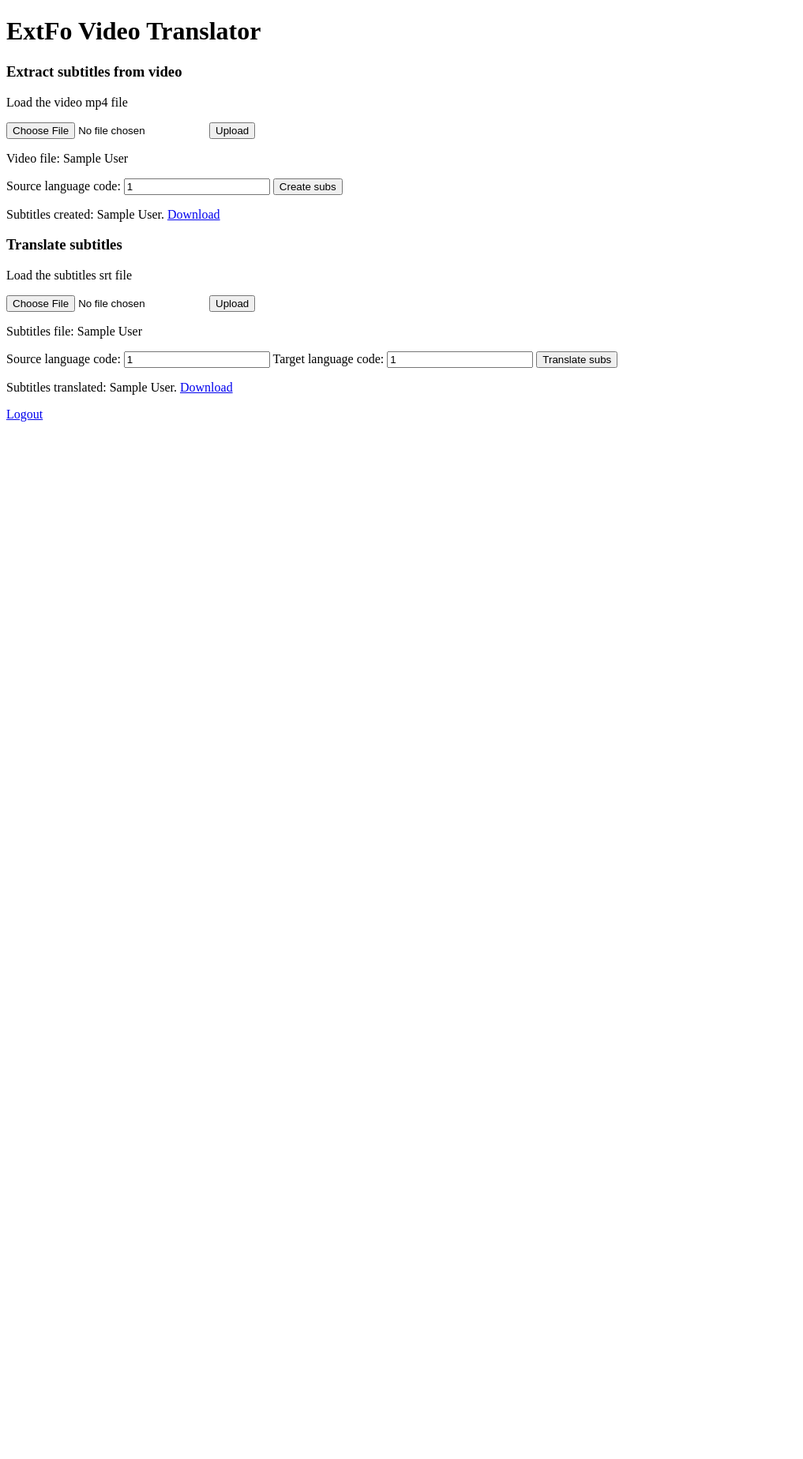
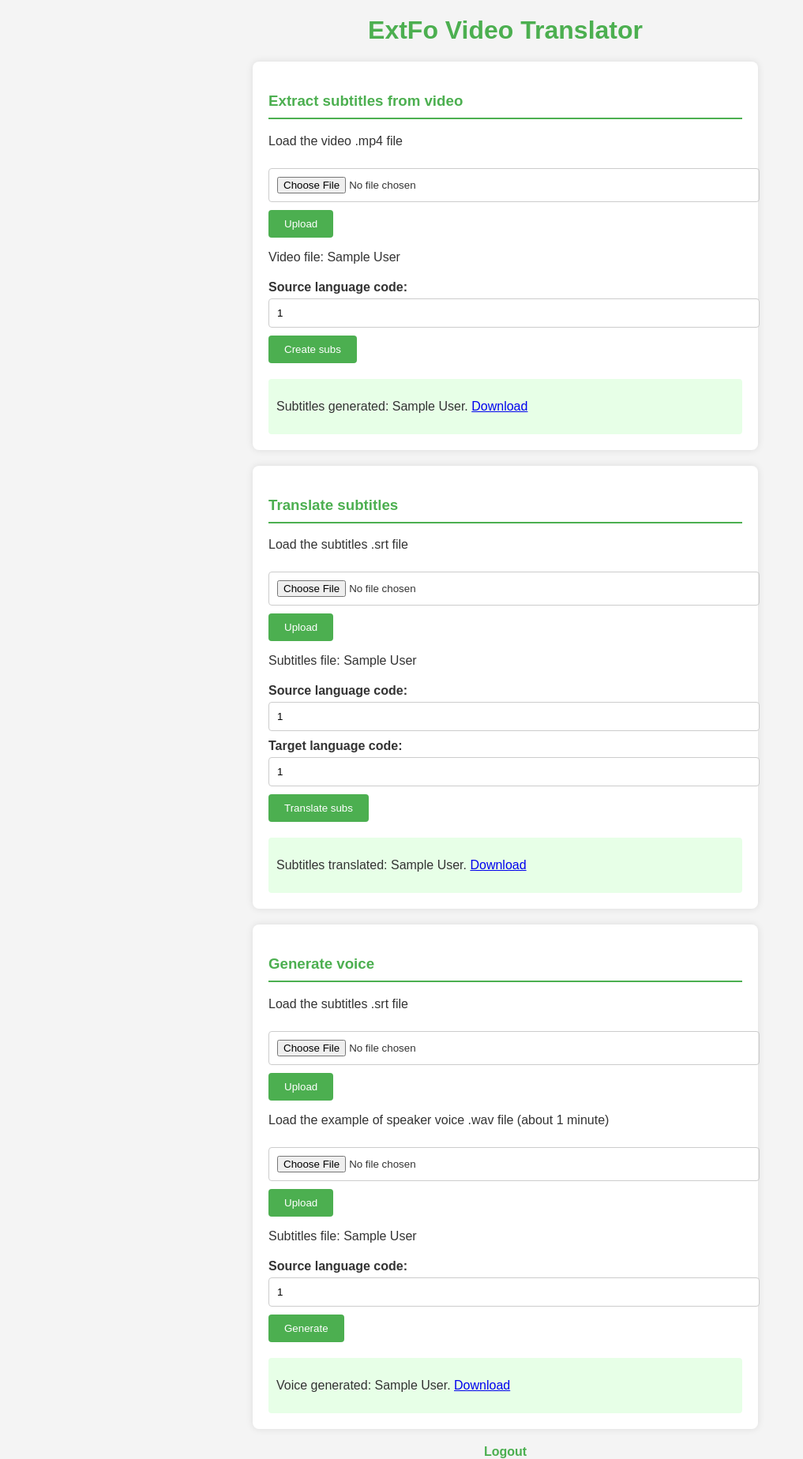
Before and after one commit to samb1232/VideoTranslator, a Flask app: page / in a window 1280 px wide. Shown: the whole page at 79% size, without its empty margins (0-1017 px from the left). Before the commit the page ends 534 px from the top, so only its background shows below. Run offline with Flask 3, Linux system fonts and the light colour scheme; the visitor is signed in with stand-in values (Sample User, id 1); some libraries are stand-ins or nearby versions.

Commit message:
added static and fixed homepage view and other changes

```diff
--- /dev/null
+++ b/static/homepage_script.js
@@ -0,0 +1,63 @@
+$(document).ready(function () {
+    $('#create_subs_form').on('submit', function (e) {
+        e.preventDefault();
+        $('#create_subs_button').prop('disabled', true);
+        $('#vid_processing_message').show();
+        $.ajax({
+            url: $(this).attr('action'),
+            type: 'POST',
+            data: $(this).serialize(),
+            success: function (response) {
+                location.reload();
+            }
+        });
+    });
+
+    $('#translate_subs_form').on('submit', function (e) {
+        e.preventDefault();
+        $('#translate_subs_button').prop('disabled', true);
+        $('#translation_processing_message').show();
+        $.ajax({
+            url: $(this).attr('action'),
+            type: 'POST',
+            data: $(this).serialize(),
+            success: function (response) {
+                location.reload();
+            }
+        });
+    });
+
+    $('#generate_voice_form').on('submit', function (e) {
+        e.preventDefault();
+        $('#generate_voice_button').prop('disabled', true);
+        $('#voice_gen_processing_message').show();
+        $.ajax({
+            url: $(this).attr('action'),
+            type: 'POST',
+            data: $(this).serialize(),
+            success: function (response) {
+                location.reload();
+            }
+        });
+    });
+
+
+    $('form[enctype="multipart/form-data"]').on('submit', function (e) {
+        e.preventDefault();
+        var formData = new FormData(this);
+        $.ajax({
+            url: $(this).attr('action'),
+            type: 'POST',
+            data: formData,
+            contentType: false,
+            processData: false,
+            success: function (response) {
+                if (response.status === 'success') {
+                    location.reload();
+                } else {
+                    alert(response.message);
+                }
+            }
+        });
+    });
+});
--- /dev/null
+++ b/static/homepage_style.css
@@ -0,0 +1,99 @@
+body {
+    font-family: Arial, sans-serif;
+    background-color: #f4f4f4;
+    margin: 0;
+    padding: 0;
+    color: #333;
+}
+
+h1 {
+    text-align: center;
+    margin-top: 20px;
+    color: #4CAF50;
+}
+
+.extract_subs_div,
+.translate_subs_div,
+.generate_voice_line_div {
+    background-color: #fff;
+    margin: 20px auto;
+    padding: 20px;
+    border-radius: 8px;
+    box-shadow: 0 0 10px rgba(0, 0, 0, 0.1);
+    max-width: 600px;
+}
+
+h3 {
+    border-bottom: 2px solid #4CAF50;
+    padding-bottom: 10px;
+    color: #4CAF50;
+}
+
+form {
+    margin-top: 20px;
+}
+
+label {
+    display: block;
+    margin-top: 10px;
+    font-weight: bold;
+}
+
+input[type="text"],
+input[type="file"] {
+    width: 100%;
+    padding: 10px;
+    margin-top: 5px;
+    border: 1px solid #ccc;
+    border-radius: 4px;
+}
+
+input[type="submit"] {
+    background-color: #4CAF50;
+    color: white;
+    padding: 10px 20px;
+    border: none;
+    border-radius: 4px;
+    cursor: pointer;
+    margin-top: 10px;
+}
+
+input[type="submit"]:hover {
+    background-color: #45a049;
+}
+
+input[type="submit"]:disabled {
+    background-color: #ccc;
+    cursor: not-allowed;
+}
+
+#vid_processing_message,
+#translation_processing_message,
+#voice_gen_processing_message {
+    color: red;
+    margin-top: 10px;
+}
+
+.subs_generated_div,
+.subs_translated_div,
+.voice_generated_div {
+    background-color: #e7ffe7;
+    padding: 10px;
+    border-radius: 4px;
+    margin-top: 20px;
+}
+
+.logout {
+    text-align: center;
+    margin-top: 20px;
+}
+
+.logout a {
+    color: #4CAF50;
+    text-decoration: none;
+    font-weight: bold;
+}
+
+.logout a:hover {
+    text-decoration: underline;
+}
--- a/templates/home.html
+++ b/templates/home.html
@@ -4,49 +4,21 @@
 <head>
     <meta charset="UTF-8">
     <title>Home</title>
+    <link rel="stylesheet" href="{{ url_for('static', filename='homepage_style.css') }}">
+    <link rel="icon" href="{{ url_for('static', filename='favicon.ico') }}" type="image/x-icon">
     <script src="https://code.jquery.com/jquery-3.6.0.min.js"></script>
-    <script>
-        $(document).ready(function () {
-            $('#create_subs_form').on('submit', function (e) {
-                e.preventDefault();
-                $('#create_subs_button').prop('disabled', true);
-                $('#vid_processing_message').show();
-                $.ajax({
-                    url: $(this).attr('action'),
-                    type: 'POST',
-                    success: function (response) {
-                        location.reload();
-                    }
-                });
-            });
-
-            $('#translate_subs_form').on('submit', function (e) {
-                e.preventDefault();
-                $('#translate_subs_button').prop('disabled', true);
-                $('#translation_processing_message').show();
-                $.ajax({
-                    url: $(this).attr('action'),
-                    type: 'POST',
-                    success: function (response) {
-                        location.reload();
-                    }
-                });
-            });
-        });
-
-    </script>
+    <script src="{{url_for('static', filename='homepage_script.js')}}"></script>
 </head>
 
 <body>
     <h1>ExtFo Video Translator</h1>
     <div class="extract_subs_div">
         <h3>Extract subtitles from video</h3>
-        <p>Load the video mp4 file</p>
+        <p>Load the video .mp4 file</p>
         <form action="{{ url_for('upload_video') }}" method="post" enctype="multipart/form-data">
             <input type="file" name="file" accept=".mp4" required>
             <input type="submit" value="Upload">
         </form>
-
 
         {% if 'vid_filename' in session %}
         <p>
@@ -54,23 +26,24 @@
         </p>
         <form id="create_subs_form" action="{{ url_for('create_subs') }}" method="post">
             <label for="vid_src_lang">Source language code:</label>
-            <input type="text" id="vid_src_lang" name="vid_src_lang" value="{{ session.get('vid_src_lang', 'en') }}" required>
+            <input type="text" id="vid_src_lang" name="vid_src_lang" value="{{ session.get('vid_src_lang', 'en') }}"
+                required>
             <input id="create_subs_button" type="submit" value="Create subs">
         </form>
-        <div id="vid_processing_message" style="display: none;">Processing...</div>
+        <div id="vid_processing_message" style="display: none;">Processing... Do NOT reload page</div>
         {% endif %}
 
         {% if 'subs_generated_filename' in session %}
-        <div class="subs_orig_lang_div">
-            <p>Subtitles created: {{session["subs_generated_filename"]}}. <a
-                    href="{{ url_for('download_file', filename=session['subs_filename']) }}">Download</a></p>
+        <div class="subs_generated_div">
+            <p>Subtitles generated: {{session["subs_generated_filename"]}}. <a
+                    href="{{ url_for('download_file', filename=session['subs_generated_filename']) }}">Download</a></p>
         </div>
         {% endif %}
     </div>
 
     <div class="translate_subs_div">
         <h3>Translate subtitles</h3>
-        <p>Load the subtitles srt file</p>
+        <p>Load the subtitles .srt file</p>
         <form action="{{ url_for('upload_subs_for_translation') }}" method="post" enctype="multipart/form-data">
             <input type="file" name="file" accept=".srt" required>
             <input type="submit" value="Upload">
@@ -81,13 +54,15 @@
             Subtitles file: {{session["subs_filename"]}}
         </p>
         <form id="translate_subs_form" action="{{ url_for('translate_subs') }}" method="post">
-            <label for="vid_src_lang">Source language code:</label>
-            <input type="text" id="trans_src_lang" name="trans_src_lang" value="{{ session.get('trans_src_lang', 'en') }}" required>
-            <label for="vid_src_lang">Target language code:</label>
-            <input type="text" id="trans_targ_lang" name="trans_targ_lang" value="{{ session.get('trans_targ_lang', 'ru') }}" required>
+            <label for="subs_src_lang">Source language code:</label>
+            <input type="text" id="trans_src_lang" name="trans_src_lang"
+                value="{{ session.get('trans_src_lang', 'en') }}" required>
+            <label for="subs_targ_lang">Target language code:</label>
+            <input type="text" id="trans_targ_lang" name="trans_targ_lang"
+                value="{{ session.get('trans_targ_lang', 'ru') }}" required>
             <input id="translate_subs_button" type="submit" value="Translate subs">
         </form>
-        <div id="translation_processing_message" style="display: none;">Processing...</div>
+        <div id="translation_processing_message" style="display: none;">Processing... Do NOT reload page</div>
         {% endif %}
 
         {% if 'trans_subs_filename' in session %}
@@ -99,8 +74,45 @@
     </div>
 
 
+    <div class="generate_voice_line_div">
+        <h3>Generate voice</h3>
+        <p>Load the subtitles .srt file</p>
+        <form action="{{ url_for('upload_subs_for_voice_generation') }}" method="post" enctype="multipart/form-data">
+            <input type="file" name="file" accept=".srt" required>
+            <input type="submit" value="Upload">
+        </form>
 
-    <a href="{{ url_for('logout') }}">Logout</a>
+        <p>Load the example of speaker voice .wav file (about 1 minute)</p>
+        <form action="{{ url_for('upload_speaker_example') }}" method="post" enctype="multipart/form-data">
+            <input type="file" name="file" accept=".wav" required>
+            <input type="submit" value="Upload">
+        </form>
+
+        {% if 'subs_to_voice_gen_filename' in session and 'speaker_example_filename' in session %}
+        <p>
+            Subtitles file: {{session["subs_to_voice_gen_filename"]}}
+        </p>
+        <form id="generate_voice_form" action="{{ url_for('generate_voice') }}" method="post">
+            <label for="voice_src_lang">Source language code:</label>
+            <input type="text" id="voice_src_lang" name="voice_src_lang"
+                value="{{ session.get('voice_src_lang', 'ru') }}" required>
+            <input id="generate_voice_button" type="submit" value="Generate">
+        </form>
+        <div id="voice_gen_processing_message" style="display: none;">Processing... Do NOT reload page</div>
+        {% endif %}
+
+        {% if 'generated_voice_filename' in session %}
+        <div class="voice_generated_div">
+            <p>Voice generated: {{session["generated_voice_filename"]}}. <a
+                    href="{{ url_for('download_file', filename=session['generated_voice_filename']) }}">Download</a></p>
+        </div>
+        {% endif %}
+    </div>
+
+    <div class="logout">
+        <a href="{{ url_for('logout') }}">Logout</a>
+    </div>
+
 </body>
 
 </html>
--- a/web_app_func.py
+++ b/web_app_func.py
@@ -6,13 +6,16 @@ from nodes.speech_generator_custom_node import SpeechGeneratorCustomNode
 def create_subs_from_video(in_file_path: str, out_file_path: str, src_lang: str):
     voice_node = VoceToSubtitlesNode(src_lang)
     voice_node.transcript(in_file_path, out_file_path)
+    print("DONE!")
 
 def translate_subs(in_file_path: str, out_file_path: str, src_lang: str, targ_lang: str):
     translator_node = TranslateSubtitlesNode(Translators.yandex, " //")
     translator_node.translate_srt(in_file_path, out_file_path, src_lang, targ_lang)
+    print("DONE!")
 
 def generate_voice(src_lang: str, speaker_ex_filepath: str, subs_filepath: str, out_filepath: str):
     sg_node = SpeechGeneratorCustomNode(language=src_lang,
                                     speaker_ex_voice_wav_file=speaker_ex_filepath)
     sg_node.synthesise_full_audio(path_to_srt_subs=subs_filepath,
                                 output_file_path=out_filepath)
+    print("DONE!")
```
Also changed, not shown: external_modules/uploads_cleaner.py (added, +12 -0 lines), static/login_style.css (added, +72 -0 lines), templates/login.html (+2 -74 lines), web_app.py (+66 -50 lines), static/favicon.ico (added).
